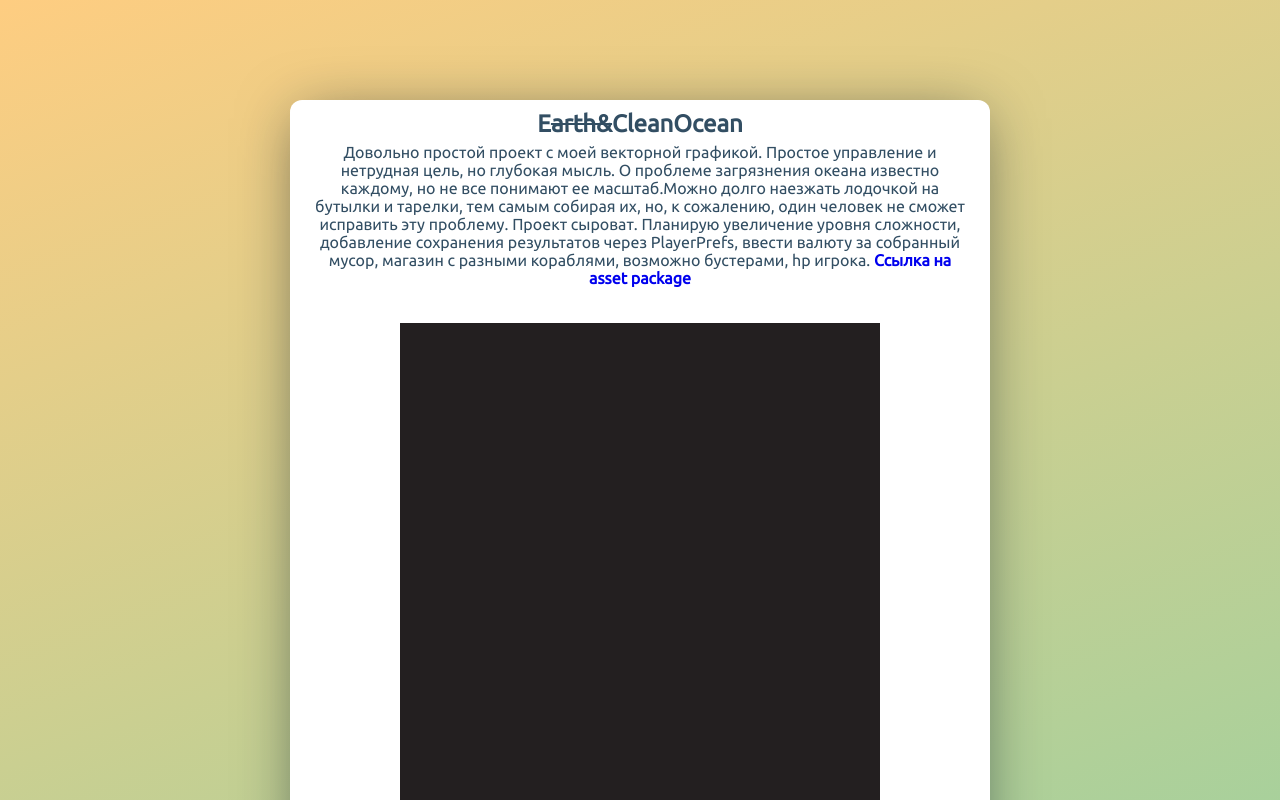
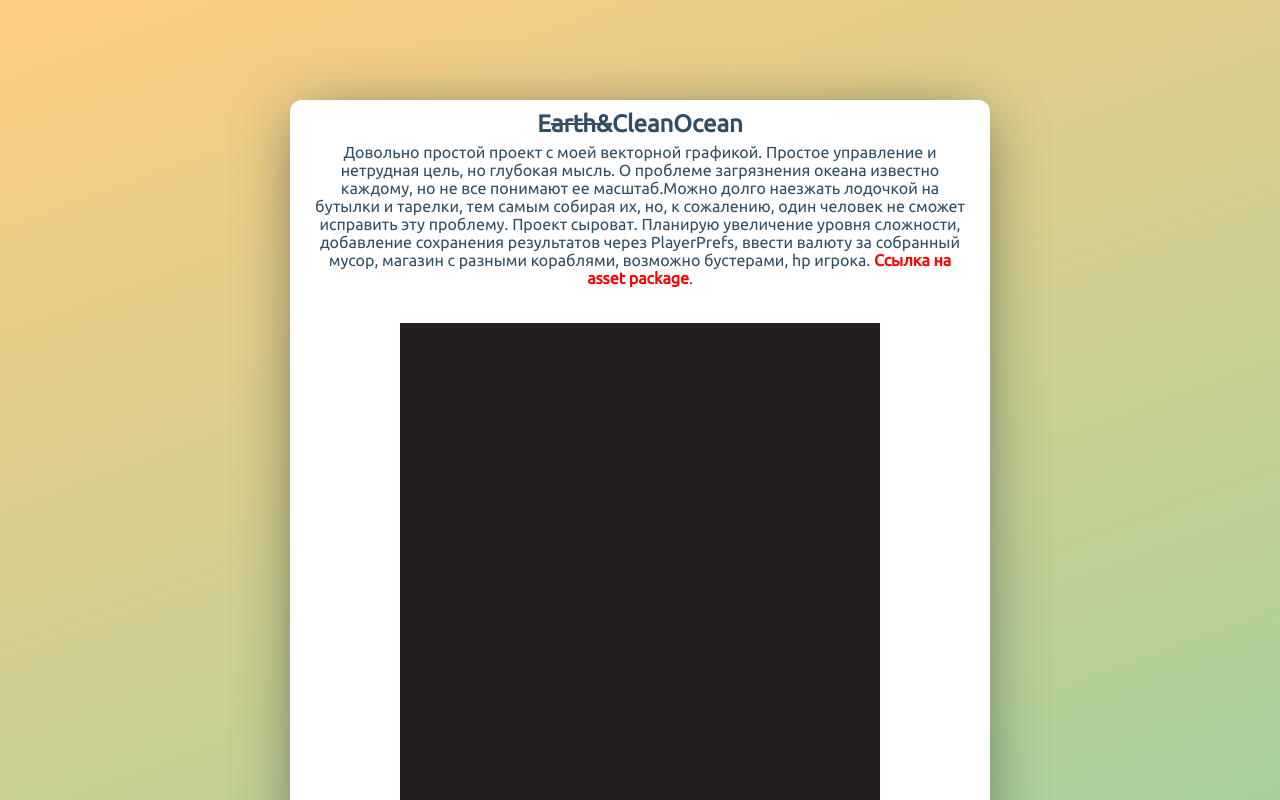
Before and after one commit to alexZyatkin/alexZyatkin.github.io, a plain HTML site: page games/ECleanerOcean_v0.2/index.html in a window 1280 px wide. Shown: the top 800 px of the page. Drawn offline with Linux system fonts and the light colour scheme; no server answers; files whose address does not match are found by name.

Commit message:
Update index.html

```diff
--- a/games/ECleanerOcean_v0.2/index.html
+++ b/games/ECleanerOcean_v0.2/index.html
@@ -21,7 +21,7 @@
           <p class="profile-card-inf__txt">Довольно простой проект с моей векторной графикой. Простое управление и нетрудная цель, но глубокая мысль.
             О проблеме загрязнения океана известно каждому, но не все понимают ее масштаб.Можно долго наезжать лодочкой на бутылки и тарелки, тем самым собирая их, но, к сожалению, один человек не сможет исправить эту проблему.
             Проект сыроват. Планирую увеличение уровня сложности, добавление сохранения результатов через PlayerPrefs, ввести валюту за собранный мусор, магазин с разными кораблями, возможно бустерами, hp игрока.
-            <strong><a href="https://github.com/alexZyatkin/alexZyatkin.github.io/tree/master/games/ECleanerOcean_v0.2">Ссылка на asset package</a></strong>
+            <a href="https://github.com/alexZyatkin/alexZyatkin.github.io/tree/master/games/ECleanerOcean_v0.2"><strong>Ссылка на asset package</strong></a>.
           </p>
           <p class="profile-card-inf__txt"></p>
         </div>
```
